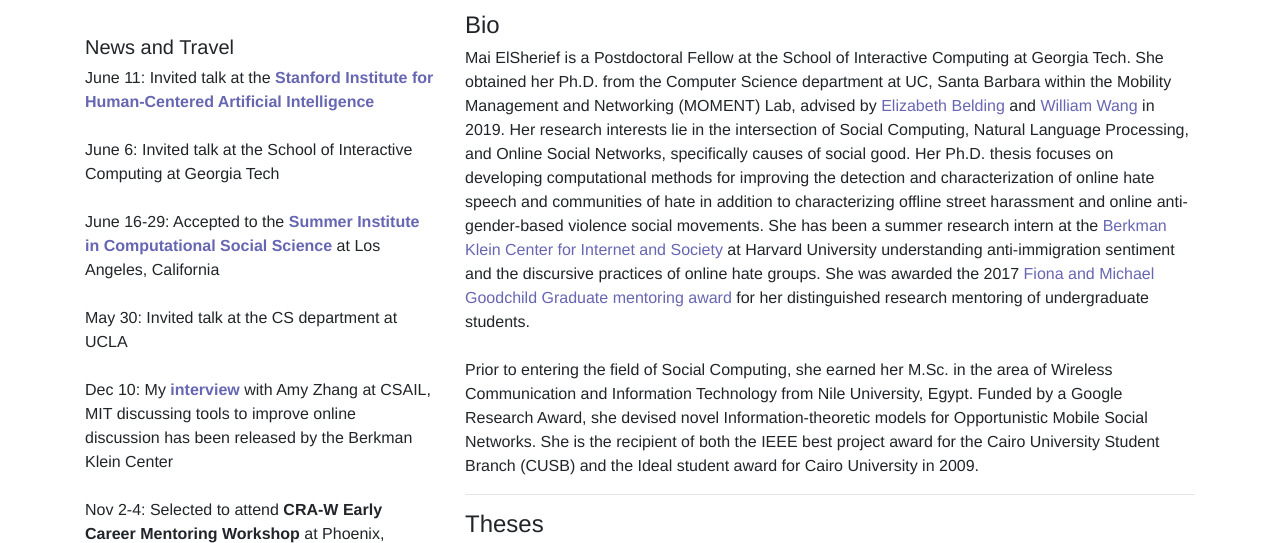
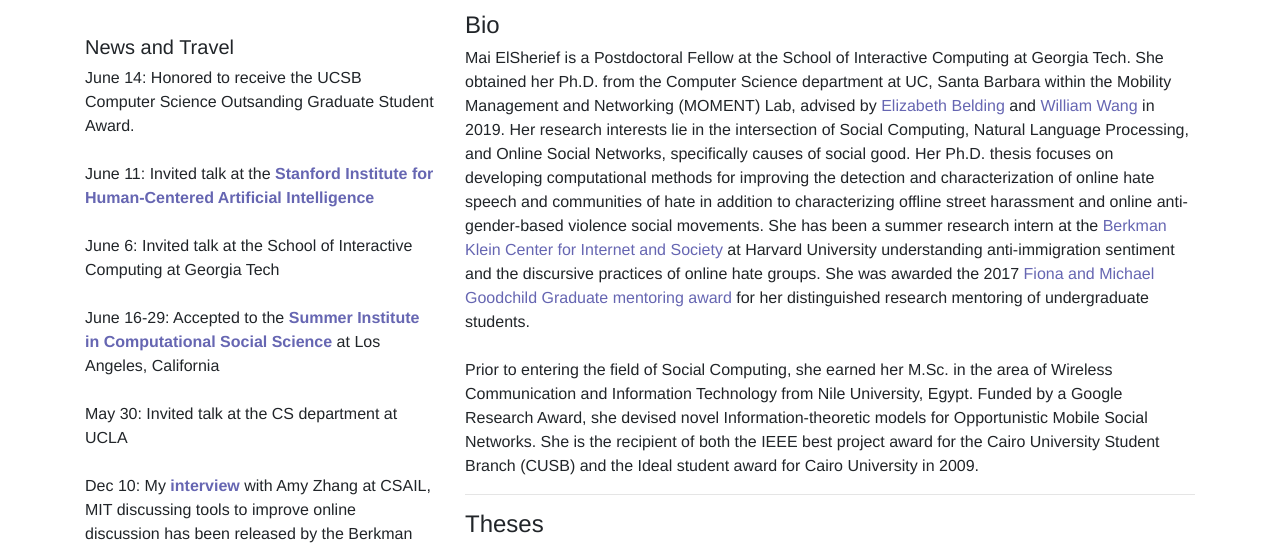
Before and after one commit to mayelsherif/melsherif, a plain HTML site: page index.html in a window 1280 px wide. Shown: the part 205-748 px from the top of the page. Drawn offline with nearby package versions, Linux system fonts and the light colour scheme.

Commit message:
Update index.html

```diff
--- a/index.html
+++ b/index.html
@@ -164,6 +164,8 @@
                         <br>
                         <h5>News and Travel</h5>
                         <ul>
+                            <li> June 14: Honored to receive the UCSB Computer Science Outsanding Graduate Student Award.</li>
+                            <br>
                             <li> June 11: Invited talk at the <a href = "<a href = "https://sociology.stanford.edu/events/mai-elsherief-computational-methods-next-generation-online-media-ecosystems"><b>Stanford Institute for Human-Centered Artificial Intelligence</b></a> </li>
                             <br>
                             <li> June 6: Invited talk at the School of Interactive Computing at Georgia Tech </li>
```
